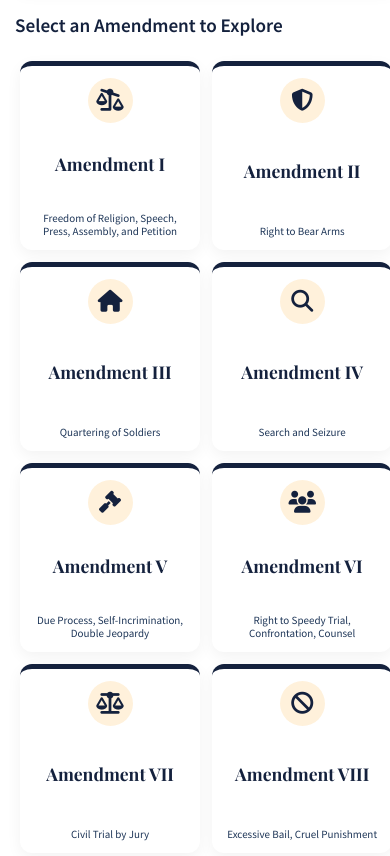
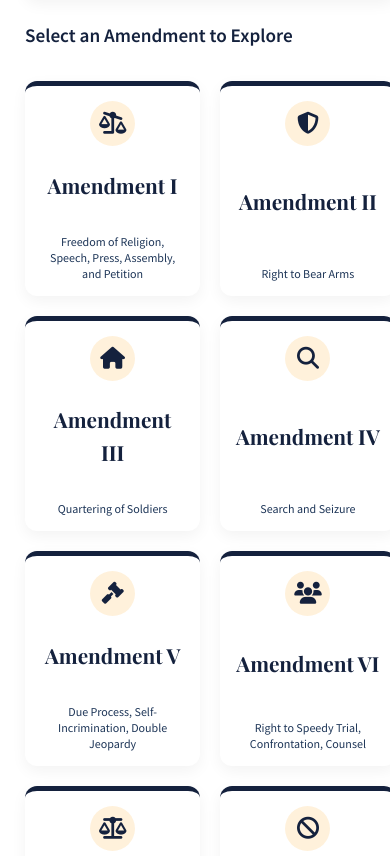
Before and after one commit to V4NT-ORG/ConstitutionApp, a plain HTML site: page index.html in a window 390 px wide. Shown: the part 686-1542 px from the top of the page. Drawn offline with nearby package versions, Linux system fonts and the light colour scheme.

Commit message:
Revert "make more mobile friendly"

```diff
--- a/css/components/cards.css
+++ b/css/components/cards.css
@@ -112,24 +112,6 @@
   -webkit-box-orient:vertical;
 }
 
-@media(max-width:480px){
-  .amendment-card-home{
-    height:160px;padding:12px;
-  }
-  .amendment-card-home h2{
-    font-size:1.1rem;margin-bottom:3px;
-  }
-  .amendment-card-home p{
-    font-size:11px;line-height:1.2;
-    -webkit-line-clamp:2;line-clamp:2;
-  }
-  .amendment-icon{margin-bottom:5px;}
-  .amendment-icon i{
-    width:35px;height:35px;line-height:35px;
-    font-size:18px;
-  }
-}
-
 .amendment-icon{display:flex;justify-content:center;margin:0 auto 8px;}
 .amendment-icon i{
   width:45px;height:45px;line-height:45px;
--- a/css/layout/container.css
+++ b/css/layout/container.css
@@ -9,6 +9,3 @@
 @media(max-width:768px){
   .container{width:95%;padding:25px;}
 }
-@media(max-width:480px){
-  .container{width:98%;padding:15px;}
-}
--- a/index.html
+++ b/index.html
@@ -24,22 +24,6 @@
             grid-template-columns: repeat(auto-fill, minmax(160px, 1fr));
             gap: 20px;
             margin-top: 30px;
-        }
-
-        @media (max-width: 768px) {
-            .amendments-list {
-                grid-template-columns: repeat(auto-fit, minmax(140px, 1fr));
-                gap: 15px;
-                padding: 0 5px;
-            }
-        }
-
-        @media (max-width: 480px) {
-            .amendments-list {
-                grid-template-columns: repeat(2, 1fr);
-                gap: 12px;
-                margin: 20px 0;
-            }
         }
 
         .amendments-list a {
```
